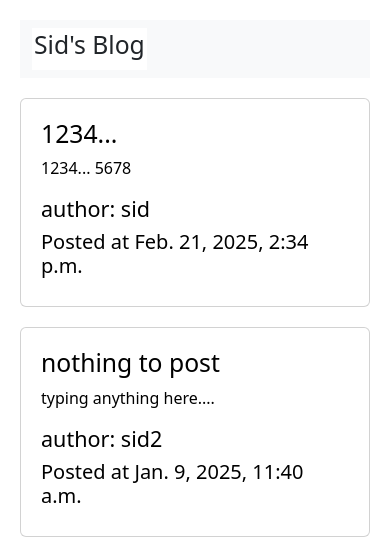
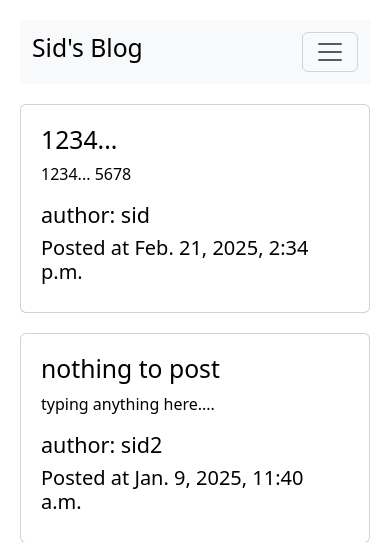
Before and after one commit to sid2618/Django-Blog, a Django app: page / in a window 390 px wide. Shown: the top 542 px of the page. Run offline with Django 5.2, Linux system fonts and the light colour scheme; data comes from the database, SQL or seed files in the repository; both versions use the stored data as it was after the commit.

Commit message:
made the index page responsive

```diff
--- a/templates/index.html
+++ b/templates/index.html
@@ -56,68 +56,55 @@
 
 
 
-  <nav class="navbar navbar-expand-lg bg-body-tertiary">
+  <nav class="navbar navbar-expand-lg navbar-light bg-light">
   <div class="container-fluid">
+    <a class="navbar-brand" href="/"><h2>Sid's Blog</h2></a>
 
-      <div class="header">
+    <!-- Toggle button for mobile -->
+    <button class="navbar-toggler" type="button" data-bs-toggle="collapse"
+      data-bs-target="#navbarSupportedContent" aria-controls="navbarSupportedContent"
+      aria-expanded="false" aria-label="Toggle navigation">
+      <span class="navbar-toggler-icon"></span>
+    </button>
 
-        <a class="nav-link active" aria-current="page" href="/"><h2>Sid's Blog</h2></a>
-
-      </div>
-
+    <!-- Collapsible content -->
     <div class="collapse navbar-collapse" id="navbarSupportedContent">
       <ul class="navbar-nav me-auto mb-2 mb-lg-0">
-          <!-- <li class="nav-item">
-            <a class="nav-link active" aria-current="page" href="/">Home</a>
-          </li> -->
 
-          {% if user.is_authenticated%}
-
+        {% if user.is_authenticated %}
         <li class="nav-item dropdown mx-1">
-            <a class="nav-link dropdown-toggle" href="#" role="button" data-bs-toggle="dropdown" aria-expanded="false">
-              Welcome  {{request.user}}
+          <a class="nav-link dropdown-toggle" href="#" role="button" data-bs-toggle="dropdown"
+            aria-expanded="false">
+            Welcome {{ request.user }}
           </a>
           <ul class="dropdown-menu">
             <li><a class="dropdown-item" href="/logout">Logout</a></li>
-
           </ul>
         </li>
-
         {% else %}
-
-          <li class="nav-item">
-            <!-- Button to trigger signup modal -->
+        <li class="nav-item mx-1">
           <button type="button" class="btn btn-light" data-bs-toggle="modal" data-bs-target="#signupModal">
             Sign Up
           </button>
-
         </li>
-
-          <li class="nav-item">
-            <!-- Button to trigger login modal -->
+        <li class="nav-item mx-1">
           <button type="button" class="btn btn-light" data-bs-toggle="modal" data-bs-target="#loginModal">
             Login
           </button>
-
         </li>
         {% endif %}
 
       </ul>
-
 
       <form method="get" action="/search" class="d-flex">
         <input class="form-control me-2" type="search" placeholder="Search" name="query" id="query"
           aria-label="Search" />
         <button class="btn btn-outline-success" type="submit">Search</button>
       </form>
-
-
-
-
-
     </div>
   </div>
 </nav>
+
 
   {% for msg in messages %}
 
@@ -214,11 +201,7 @@
           <form action='/login' method='post'  >
 
             {% csrf_token %}
-            <!-- <div class="mb-3">
-              <label for="exampleInputEmail1" class="form-label">Email address</label>
-              <input type="email" class="form-control" name="email" id="exampleInputEmail1" aria-describedby="emailHelp">
 
-            </div> -->
 
             <div class="mb-3">
               <label for="username" class="form-label">Username</label>
@@ -231,10 +214,7 @@
               <input type="password" class="form-control" id="password" name="loginpassword" required>
             </div>
 
-            <!-- <div class="mb-3">
-              <label for="exampleInputPassword1" class="form-label">Confirm Password</label>
-              <input type="password" class="form-control" id="password2"  name="password">
-            </div> -->
+
 
             <button type="submit" class="btn btn-primary">login</button>
           </form>
```
Also changed, not shown: Blog/settings.py (+6 -1 lines), db.sqlite3. Lines whose indentation alone changed are shown as unchanged.
